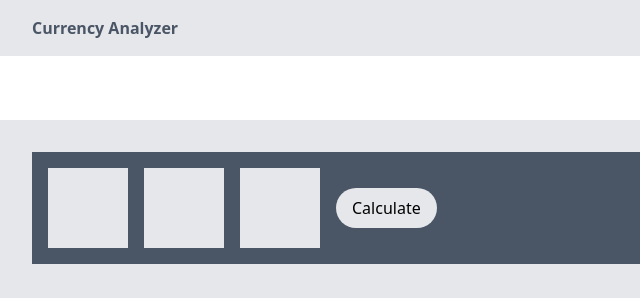
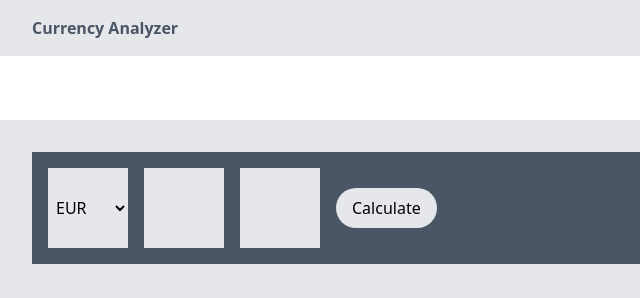
Before and after one commit to Matej-Prikryl/MTI_STIN_CurrencyAnalyzer, a website: page frontend/index.html in a window 1280 px wide. Shown: the top 298 px of the page, 0-640 px from the left. Drawn offline with Linux system fonts and the light colour scheme.

Commit message:
Basic Dropdown Added

```diff
--- a/frontend/index.html
+++ b/frontend/index.html
@@ -17,7 +17,14 @@
 
     <main class="bg-gray-200 w-screen p-8 mt-16 flex flex-col grow gap-16">
         <div class="bg-gray-600 flex w-full items-center p-4 gap-4">
-            <div class="bg-gray-200 w-20 h-20"></div>
+            <div class="bg-gray-200 w-20 h-20">
+                <select name="Base Currency" id="base-currency"
+                class=" bg-gray-200 w-full h-full px-1 focus:outline-none">
+                    <option value="" class="bg-gray-200">EUR</option>
+                    <option value="" class="bg-gray-200">CZK</option>
+                    <option value="" class="bg-gray-200">USD</option>
+                </select>
+            </div>
             <div class="bg-gray-200 w-20 h-20"></div>
             <div class="bg-gray-200 w-20 h-20"></div>
             <button class="bg-gray-200 py-2 px-4 rounded-full">Calculate</button>
```
Also changed, not shown: frontend/output.css.
